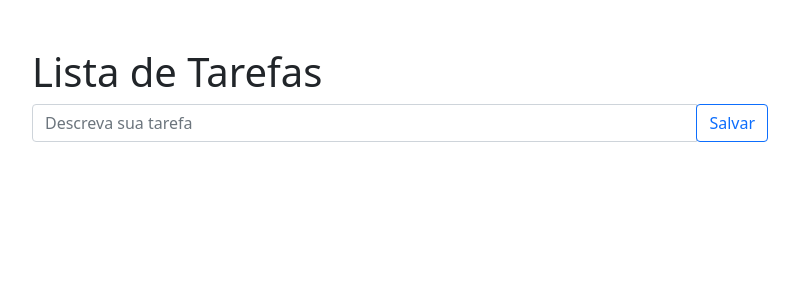
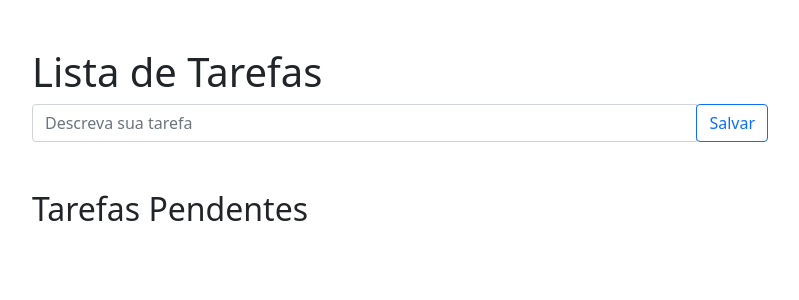
Before and after one commit to alefenba/Django_Pro, a Django app: page /tarefas/ in a window 1280 px wide. Shown: the top 300 px of the page, without its empty margins (240-1039 px from the left). Run offline with Django 4.2, Linux system fonts and the light colour scheme; data that the repository does not hold is empty.

Commit message:
Implementado Botão para marcar tarefa como feita

```diff
--- a/webdev/tarefas/templates/tarefas/home.html
+++ b/webdev/tarefas/templates/tarefas/home.html
@@ -11,16 +11,27 @@
         <div class="row">
             <div class ="col-md-8 offset-md-2">
             <h1 class="mt-5">Lista de Tarefas</h1>
-                <form action="{% url 'tarefas:home' %}" method="post">
-                    {% csrf_token %}
-                    <div class="input-group mb-3">
-                        <input type="text" class="form-control" placeholder="Descreva sua tarefa" aria-label="Descreva sua tarefa" aria-describedby="button-addon2" name="nome">
-                        <div class="input-group-append">
+            <form action="{% url 'tarefas:home' %}" method="post">
+                {% csrf_token %}
+                <div class="input-group mb-3">
+                    <input type="text" class="form-control" placeholder="Descreva sua tarefa" aria-label="Descreva sua tarefa" aria-describedby="button-addon2" name="nome">
+                    <div class="input-group-append">
                             <button type="submit" class="btn btn-outline-primary"  id="button-addon2">Salvar</button>
                         </div>
                     </div>
                     <small class="form-text text-muted">{{form.nome.errors}}</small>
                 </form>
+                <h2 class="mt-5">Tarefas Pendentes</h2>
+                {% for tarefa in tarefas_pendentes %}
+                <form>
+                    <div class="input-group mb-3">
+                        <div class="input-group-text">
+                          <input class="form-check-input mt-0" type="checkbox" value="" aria-label="Checkbox para tarefa">
+                        </div>
+                        <input type="text" class="form-control" aria-label="Text input para tarefa" value="{{tarefa.nome}}">
+                    </div>
+                </form>
+                {% endfor %}
             </div>
         </div>
     </div>
--- a/webdev/tarefas/views.py
+++ b/webdev/tarefas/views.py
@@ -2,6 +2,7 @@ from django.http.response import HttpResponseRedirect
 from django.shortcuts import render
 from django.urls.base import reverse
 from webdev.tarefas.forms import TarefaNovaForm
+from webdev.tarefas.models import Tarefa
 
 
 def home(request):
@@ -11,5 +12,7 @@ def home(request):
             form.save()
             return HttpResponseRedirect(reverse('tarefas:home'))
         else:
-            return render(request, 'tarefas/home.html', {'form': form}, status=400)
-    return render(request, 'tarefas/home.html')
+            tarefas_pendentes = Tarefa.objects.filter(feita=False).all()
+            return render(request, 'tarefas/home.html', {'form': form, 'tarefas_pendentes': tarefas_pendentes}, status=400)
+    tarefas_pendentes = Tarefa.objects.filter(feita=False).all()
+    return render(request, 'tarefas/home.html', {'tarefas_pendentes': tarefas_pendentes})
```
Also changed, not shown: webdev/tarefas/tests/test_tarefas_get.py (+24 -2 lines).
